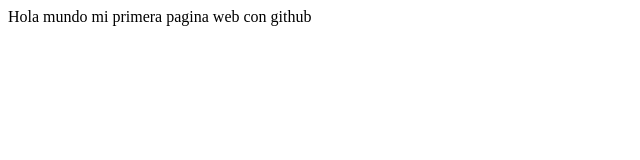
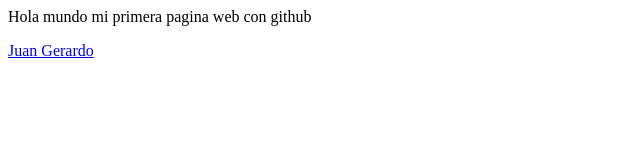
Before and after one commit to uracilo/miprimerapaginaweb, a plain HTML site: page index.html in a window 1280 px wide. Shown: the whole page, without its empty margins (0-640 px from the left). Drawn offline with Linux system fonts and the light colour scheme.

Commit message:
:rocket: page Juan Gerardo

```diff
--- a/index.html
+++ b/index.html
@@ -1 +1,2 @@
 <p>Hola mundo mi primera pagina web con github</p>
+<a href="https://juan-123456.github.io/miprimerapag/">Juan Gerardo</a>
```
